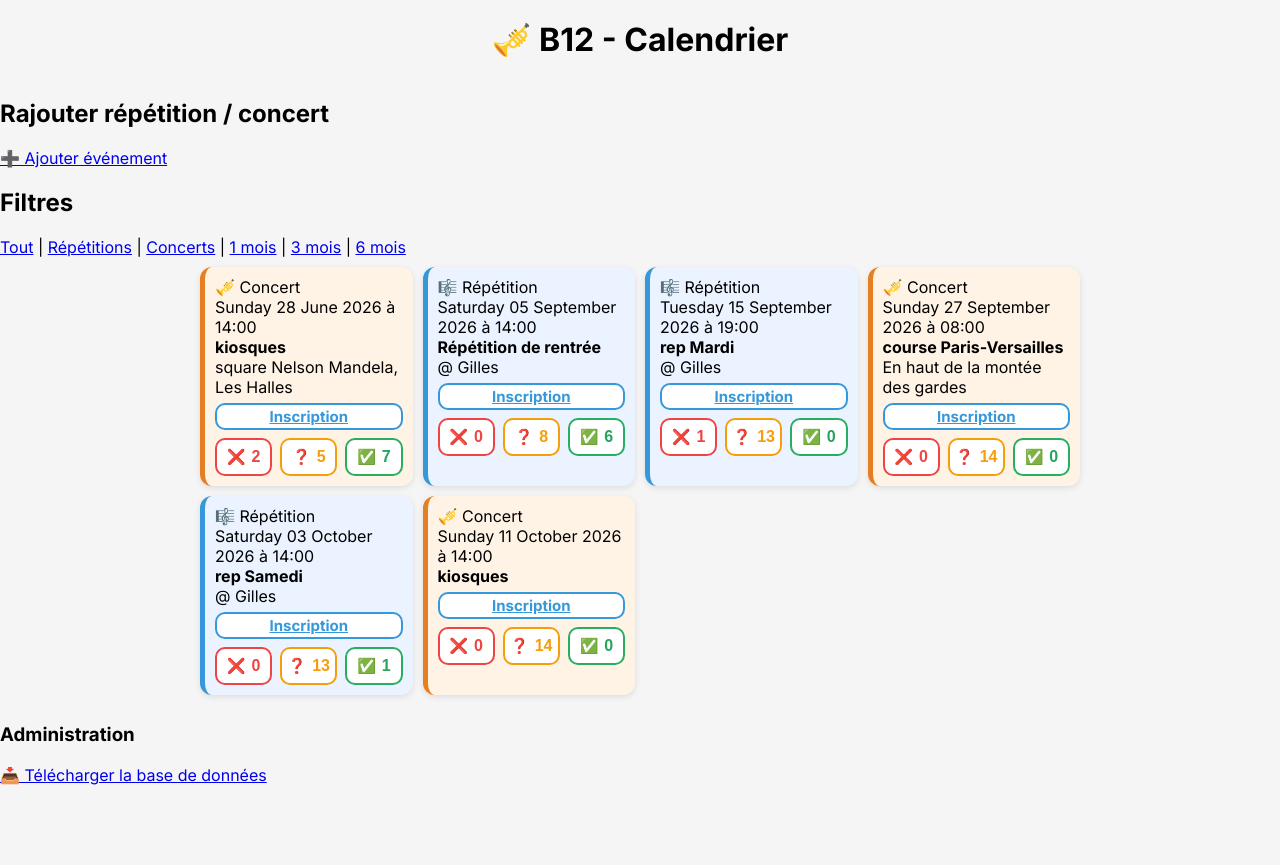
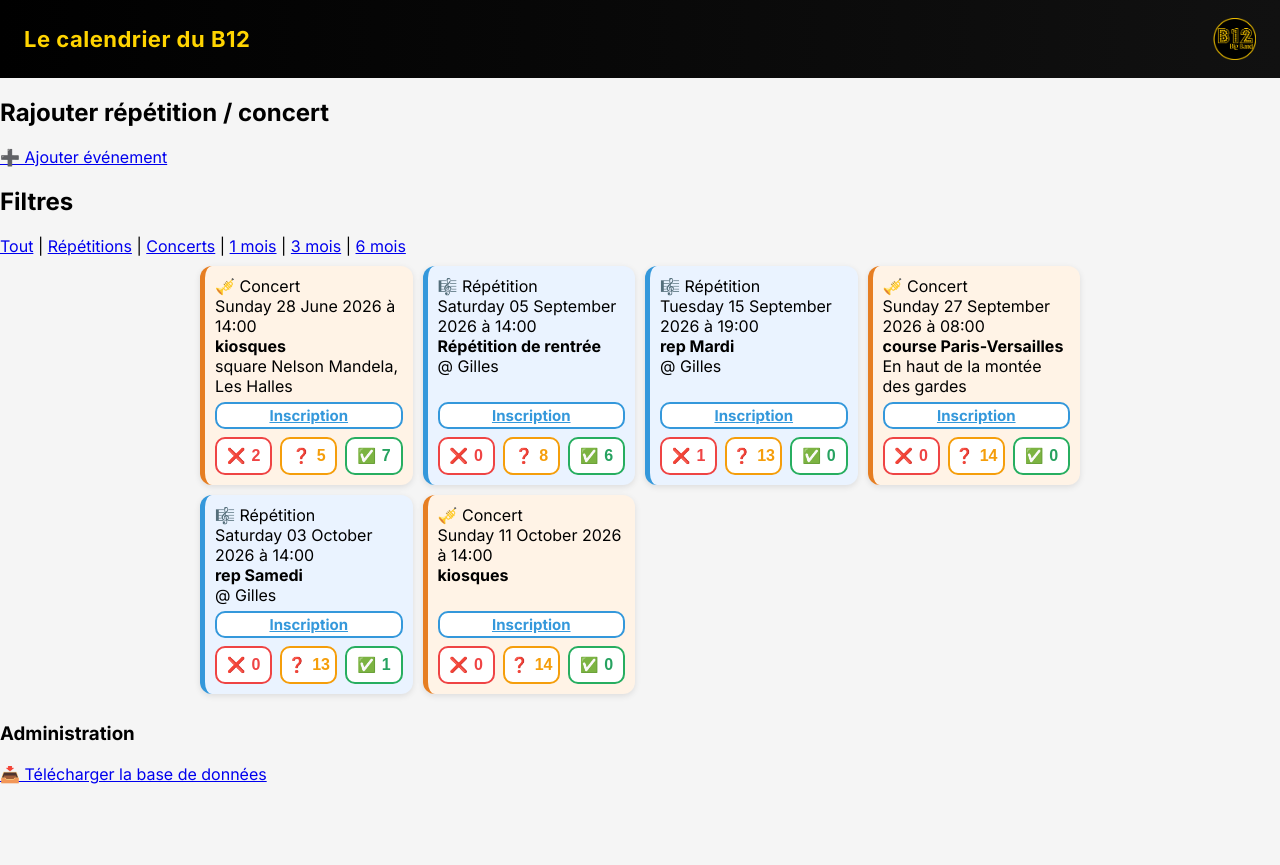
Before and after one commit to audreychatillon/b12-calendar, a Flask app: page / in a window 1280 px wide. After the commit the page ends 784 px from the top, so only its background shows below. Run offline with Flask 3, Linux system fonts and the light colour scheme; data comes from the database, SQL or seed files in the repository.

Commit message:
mise en forme

```diff
--- a/static/css/style.css
+++ b/static/css/style.css
@@ -49,6 +49,34 @@ button {
     font-size: 0.9em;
     color: #333;
 }
+.site-header {
+    background: linear-gradient(90deg, #000 0%, #111 100%);
+    padding: 18px 24px;
+
+    display: flex;
+    align-items: center;
+    justify-content: space-between;
+}
+
+.site-title {
+    color: #ffd400;
+    font-weight: 700;
+    letter-spacing: 0.5px;
+    margin: 0;
+    font-size: 22px;
+    text-align: left;
+}
+.site-logo {
+    height: 42px;   /* ajuste selon ton logo */
+    width: auto;
+    transition: transform 0.15s;
+}
+.site-logo:hover {
+    transform: scale(1.05);
+}
+.actions-bottom{
+    margin-top:auto;
+}
 /* ===== PAGE INSCRIPTION ===== */
 .page-inscription {
     font-size: 18px; /* augmente tout d’un coup */
@@ -94,6 +122,11 @@ button {
     box-shadow: 0 2px 6px rgba(0,0,0,0.1);
     min-width: 0;
     overflow: hidden;
+
+    display: flex;
+    flex-direction: column;
+
+    min-height:100%;
 }
 
 .card.repet {
--- a/templates/index.html
+++ b/templates/index.html
@@ -8,14 +8,14 @@
     <link rel="preconnect" href="https://fonts.googleapis.com">
     <link rel="preconnect" href="https://fonts.gstatic.com" crossorigin>
     <link href="https://fonts.googleapis.com/css2?family=Inter:wght@400;600;700&display=swap" rel="stylesheet">
-
-    <title>B12 Calendrier</title>
+    <header class="site-header">
+        <h1 class="site-title">Le calendrier du B12</h1>
+        <img src="/static/img/b12.png" class="site-logo" alt="B12 logo">
+    </header>
     <link rel="stylesheet" href="{{ url_for('static', filename='css/style.css') }}">
 
 </head>
 <body>
-
-<h1 class="page-title">🎺 B12 - Calendrier</h1>
 
 <div class="actions">
     <h2>Rajouter répétition / concert</h2>
@@ -35,6 +35,7 @@
 <div class="calendar">
     {% for event in events %}
         <div class="card {{ event['type'] }}">
+            <div class="content">
                 <div class="title">
                     {% if event['type'] == "repet" %}
                         🎼 Répétition
@@ -48,6 +49,9 @@
                     <b>{{ event["titre"] }}</b><br>
                     {{ event["lieu"] }}
                 </div>
+            </div>
+
+            <div class="actions-bottom">
 
                 <a class="status-btn inscription" href="/inscription/{{ event['id'] }}">
                     Inscription
@@ -71,6 +75,7 @@
                         <span class="icon"> ✅</span>
                         <span class="count">{{ stats_by_event[event['id']]['present'] }}</span>
                     </button>
+                </div>
             </div>
 
             <div id="abs{{ event['id'] }}" class="hidden">
```
Also changed, not shown: static/img/b12.png (added), 1 other file. Lines whose indentation alone changed are shown as unchanged.
